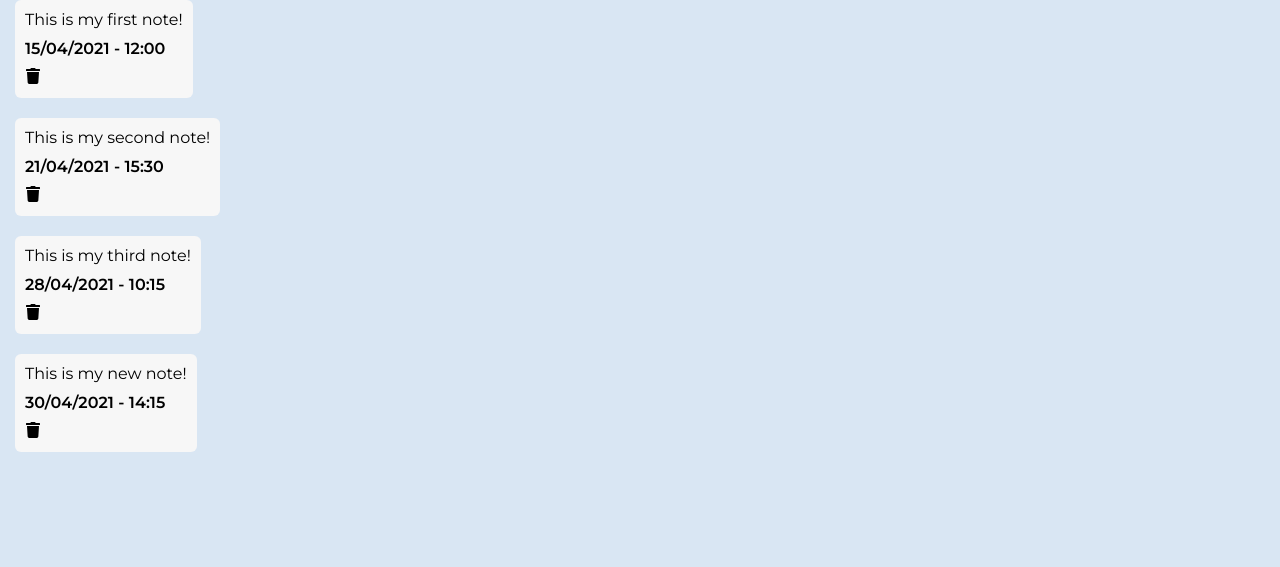
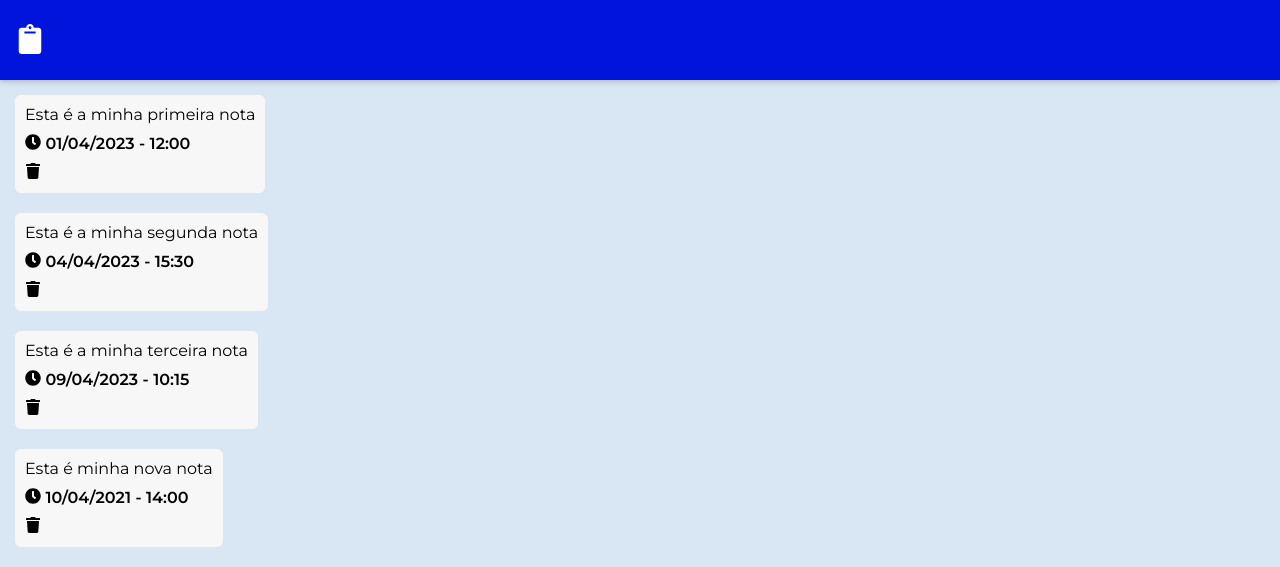
Before and after one commit to edpadua/NotesInTime, a React (Vite) app in the folder NotesInTime/: page / in a window 1280 px wide. Shown: the top 567 px of the page. Built offline with nearby package versions, Linux system fonts and the light colour scheme.

Commit message:
Implementação do Header
Implementação do Header e melhorias no layout, ícone de relógio no componente Note

```diff
--- a/NotesInTime/src/App.jsx
+++ b/NotesInTime/src/App.jsx
@@ -4,6 +4,7 @@ import viteLogo from '/vite.svg'
 import { nanoid } from 'nanoid';
 import './App.css'
 import NoteList from './Components/NoteList'
+import Header from './Components/Header';
 
 
 function App() {
@@ -12,27 +13,27 @@ function App() {
   const [notes, setNotes] = useState([
 		{
 			id: nanoid(),
-			text: 'This is my first note!',
-			date: '15/04/2021',
+			text: 'Esta é a minha primeira nota',
+			date: '01/04/2023',
       time: '12:00'
 		},
 		{
 			id: nanoid(),
-			text: 'This is my second note!',
-			date: '21/04/2021',
+			text: 'Esta é a minha segunda nota',
+			date: '04/04/2023',
       time:'15:30'
 		},
 		{
 			id: nanoid(),
-			text: 'This is my third note!',
-			date: '28/04/2021',
+			text: 'Esta é a minha terceira nota',
+			date: '09/04/2023',
       time: '10:15'
 		},
 		{
 			id: nanoid(),
-			text: 'This is my new note!',
-			date: '30/04/2021',
-      time: '14:15'
+			text: 'Esta é minha nova nota',
+			date: '10/04/2021',
+      time: '14:00'
 		},
 	]);
 
@@ -90,7 +91,7 @@ function App() {
 
   return (
     <div className="App">
-
+           <Header/>
            <NoteList notes={notes} handleAddNote={addNote} handleDeleteNote={deleteNote}/>
 
 
--- /dev/null
+++ b/NotesInTime/src/Components/Header/Header.css
@@ -0,0 +1,35 @@
+header {
+
+    right: 0px;
+    top: 0px;
+    height: 80px;
+    width: 100%;
+    background-color: #0014dc;
+    position: fixed;
+    box-shadow: 0 1px 6px rgba(32, 33, 36, .28);
+}
+
+.navbar{
+    color:#ffffff;
+    padding-top: 24px;
+}
+
+.navbar-container {
+    -webkit-box-align: center;
+    align-items: center;
+    background-color: transparent;
+    display: flex;
+    flex-flow: row nowrap;
+    -webkit-box-pack: justify;
+    justify-content: space-between;
+    display: flex;
+    padding-right: 15px;
+    padding-left: 15px;
+    margin-right: auto;
+    margin-left: auto;
+
+  }
+
+  .logo-header{
+    top:20px;
+  }
--- /dev/null
+++ b/NotesInTime/src/Components/Header/index.jsx
@@ -0,0 +1,24 @@
+import React from 'react'
+
+import './Header.css'
+
+import { FaClipboard } from 'react-icons/fa';
+
+function Header() {
+  return (
+    <>
+      <header>
+        <nav className="navbar">
+          <div className="navbar-container">
+
+            <FaClipboard className="logo-header" style={{ fontSize: '30px' }} />
+
+
+          </div>
+        </nav>
+      </header>
+    </>
+  )
+}
+
+export default Header
--- a/NotesInTime/src/Components/Note/Note.css
+++ b/NotesInTime/src/Components/Note/Note.css
@@ -19,6 +19,7 @@
 }
 
 .info-note{
+    display: flex;
     width: 100%;
     padding-bottom: 10px;
     font-weight: 600;
--- a/NotesInTime/src/Components/Note/index.jsx
+++ b/NotesInTime/src/Components/Note/index.jsx
@@ -1,7 +1,7 @@
 import React from 'react'
 import './Note.css'
 
-import { FaTrash } from "react-icons/fa"
+import { FaTrash, FaClock } from "react-icons/fa"
 
 function Note({ id, text, date, time, handleDeleteNote }) {
     return (
@@ -11,7 +11,7 @@ function Note({ id, text, date, time, handleDeleteNote }) {
                     <p>{text}</p>
                 </div>
                 <div className="info-note">
-                    <p>{date} - {time}</p>
+                    <FaClock/>&nbsp;<p>{date} - {time}</p>
 
                 </div>
                 <div className="note-actions">
--- a/NotesInTime/src/Components/NoteList/NoteList.css
+++ b/NotesInTime/src/Components/NoteList/NoteList.css
@@ -9,6 +9,7 @@
 }
 
 .notes-list .container{
+    padding-top: 95px;
     padding-bottom: 200px;
     background-color: #1464b429;
 }
```
